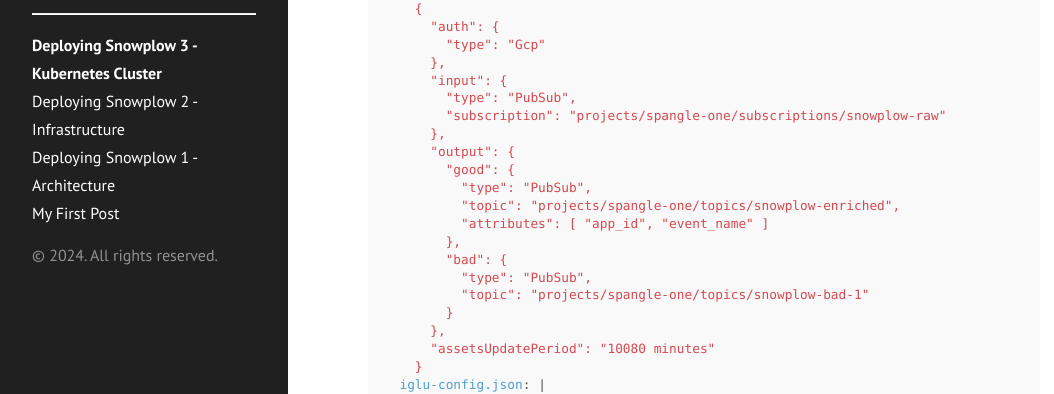
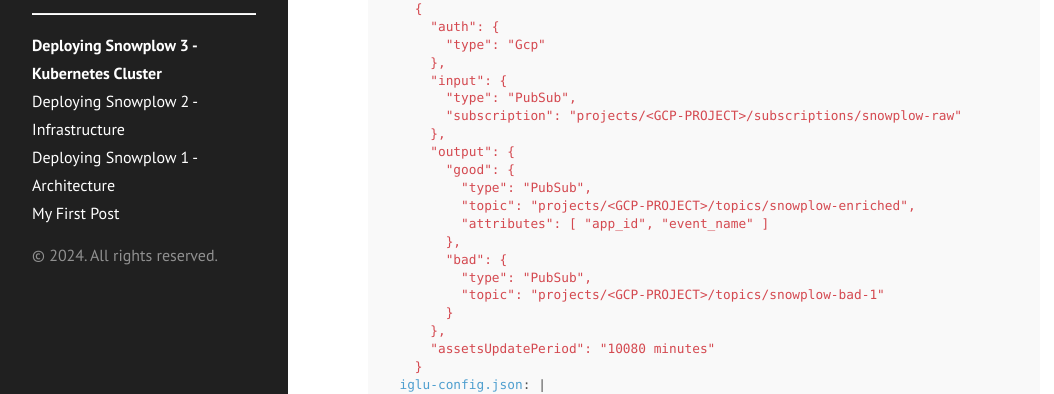
Before and after one commit to Spangle-AI/spangle-ai.github.io, a Jekyll site: the page built from _posts/2024-09-30-snowplow-cluster.md, in a window 1280 px wide and 900 px high, scrolled down 10786 px. Shown: the part 152-546 px from the top of the window, without its empty margins (0-1054 px from the left). Built offline with Jekyll 4.4.1, drawn with Linux system fonts in a browser that asks for light colours; some of the changed text lies outside the part shown.

Commit message:
Still more polishes

````diff
--- a/_posts/2024-09-30-snowplow-cluster.md
+++ b/_posts/2024-09-30-snowplow-cluster.md
@@ -553,17 +553,17 @@
       },
       "input": {
         "type": "PubSub",
-        "subscription": "projects/spangle-one/subscriptions/snowplow-raw"
+        "subscription": "projects/<GCP-PROJECT>/subscriptions/snowplow-raw"
       },
       "output": {
         "good": {
           "type": "PubSub",
-          "topic": "projects/spangle-one/topics/snowplow-enriched",
+          "topic": "projects/<GCP-PROJECT>/topics/snowplow-enriched",
           "attributes": [ "app_id", "event_name" ]
         },
         "bad": {
           "type": "PubSub",
-          "topic": "projects/spangle-one/topics/snowplow-bad-1"
+          "topic": "projects/<GCP-PROJECT>/topics/snowplow-bad-1"
         }
       },
       "assetsUpdatePeriod": "10080 minutes"
@@ -1025,8 +1025,8 @@
 
 Finally we need to create the endpoint to receive incoming tracking calls and pass them to the collector service. In the following, you need to:
 
-1. Replace `<TRACKER.DOMAIN>` with the tracker's domain name. Something like `tracker.spangle.ai`.
-2. Replace the name of the managed certificate from `tracker-domain-certificate` to something more sensible, something like `tracker-spangle-ai`.
+1. Replace `<TRACKER.DOMAIN>` with the tracker's domain name. Something like `tracker.example.com`.
+2. Replace the name of the managed certificate from `tracker-domain-certificate` to something more sensible, something like `tracker-example-com`.
 
 ```yaml
 # snowplow/endpoint.yaml
````
